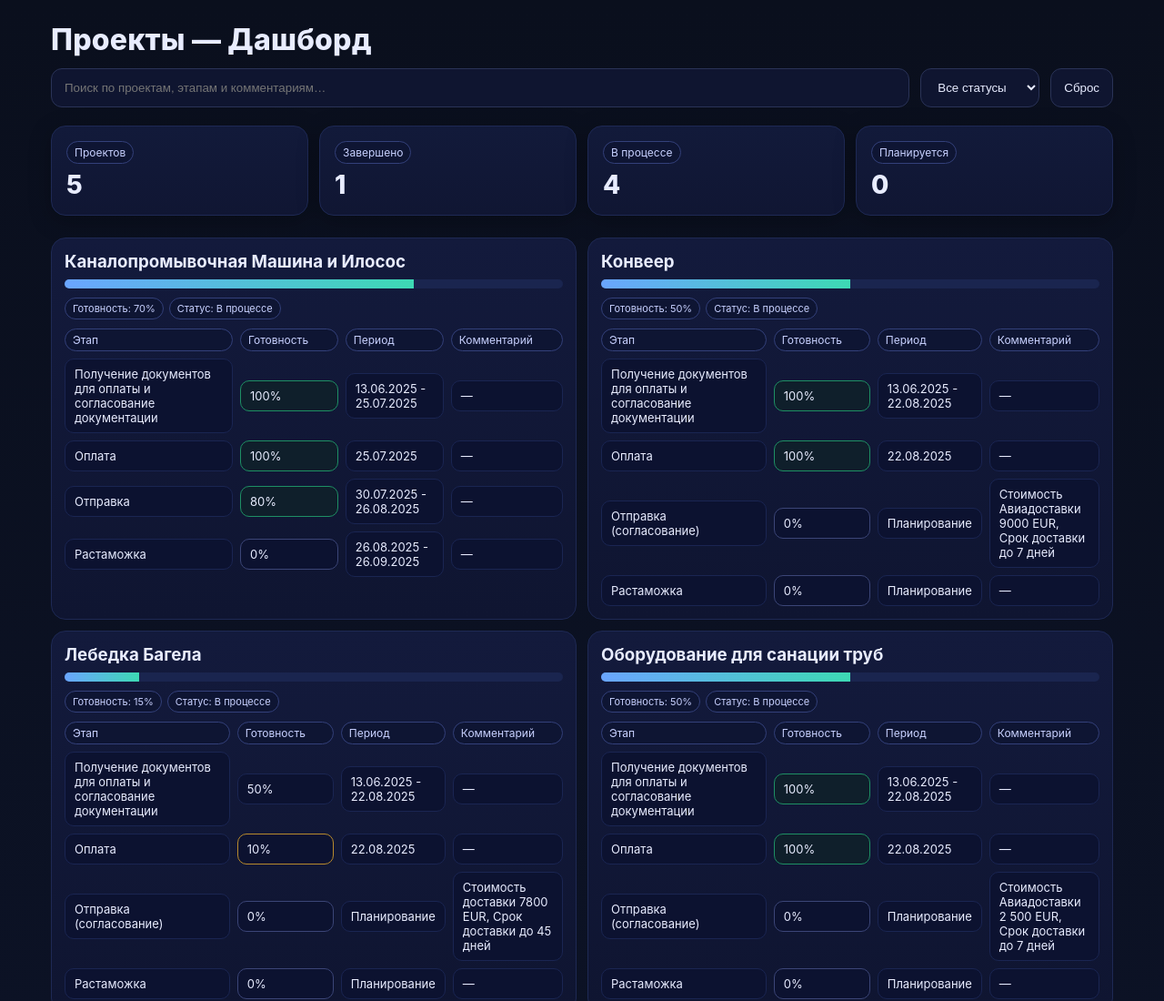
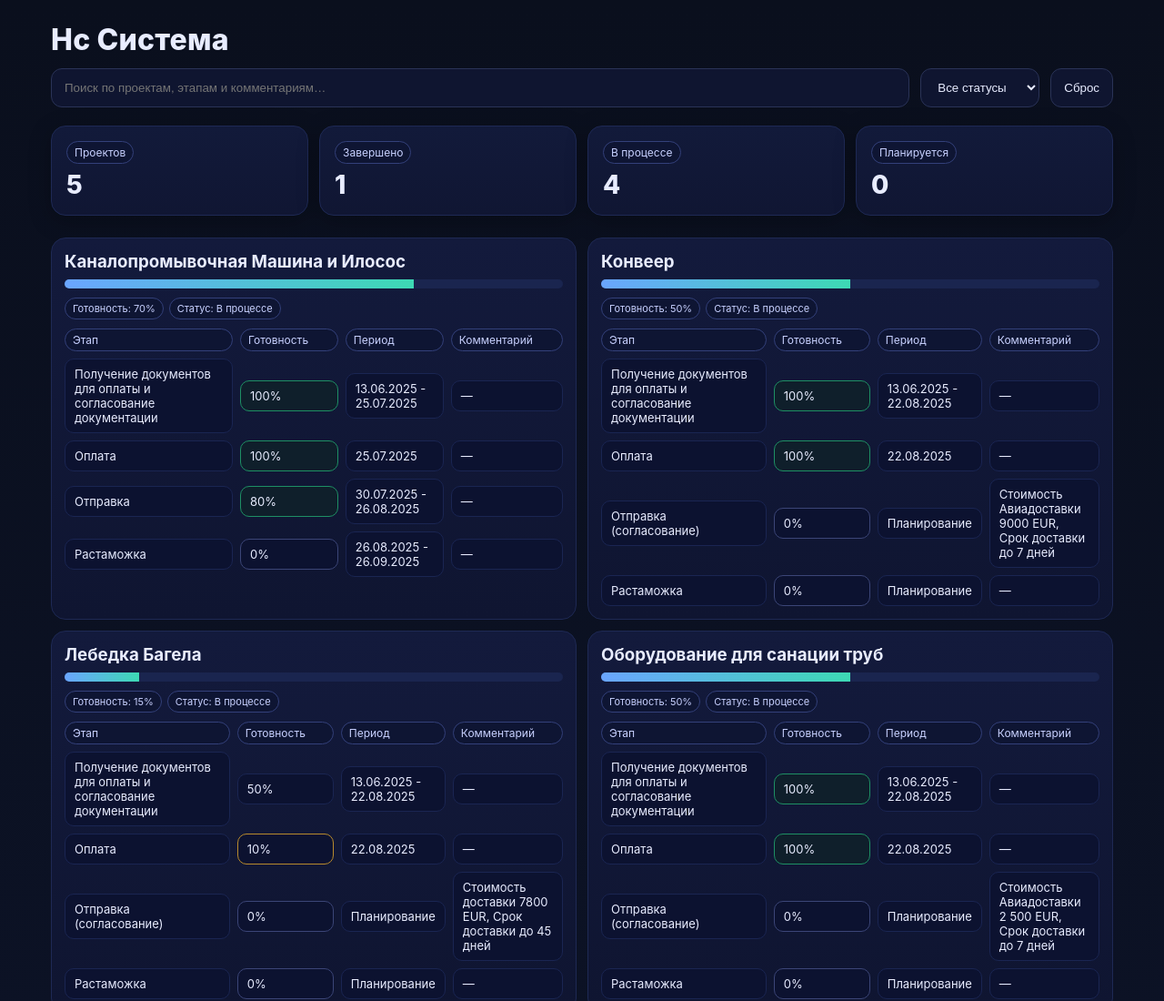
Before and after one commit to allen1kz/index, a plain HTML site: page index.html in a window 1280 px wide. Shown: the top 1100 px of the page at 91% size. Drawn offline with Linux system fonts and the light colour scheme.

Commit message:
Update index.html

```diff
--- a/index.html
+++ b/index.html
@@ -42,7 +42,7 @@ footer{margin:28px 0 8px;color:#9aa4c7;font-size:12px}
 </head>
 <body>
 <div class="container">
-  <h1>Проекты — Дашборд</h1>
+  <h1>Нс Система</h1>
   <div class="controls">
     <input id="search" type="search" placeholder="Поиск по проектам, этапам и комментариям…" />
     <select id="status">
```
